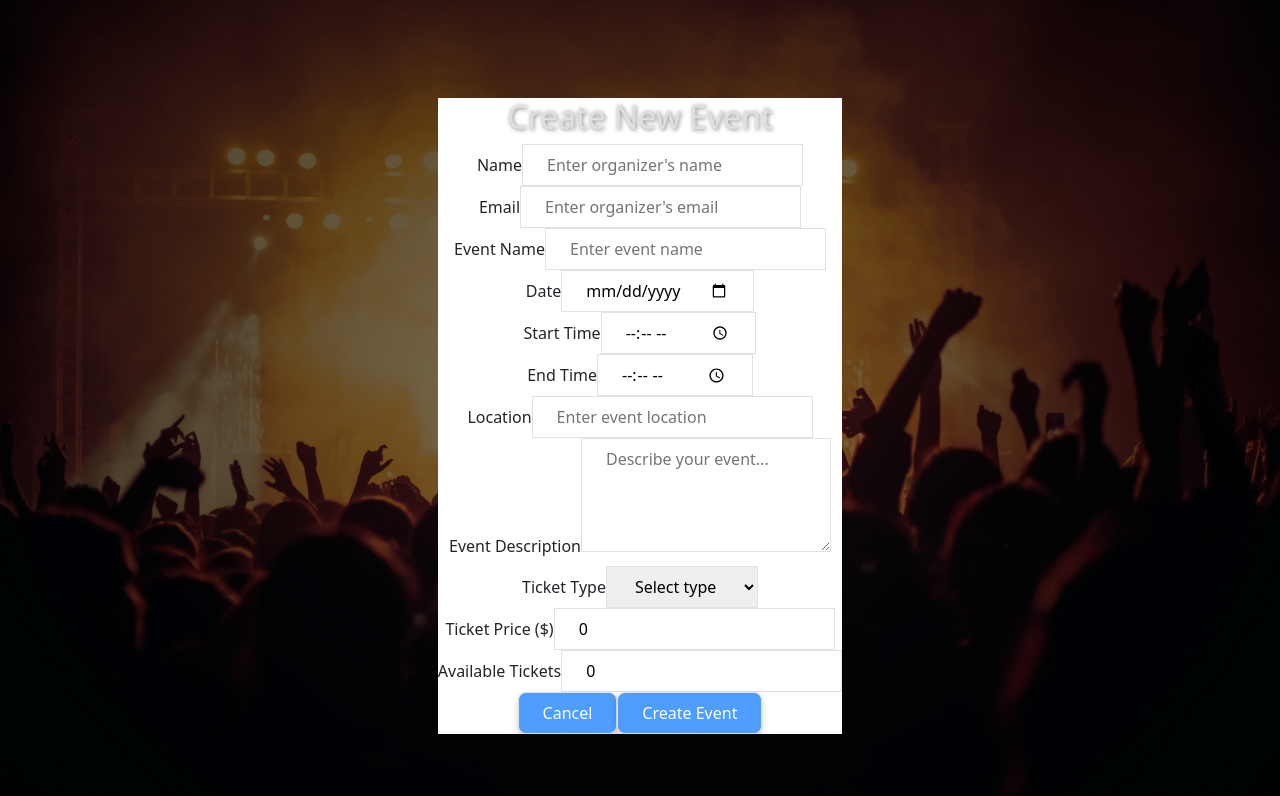
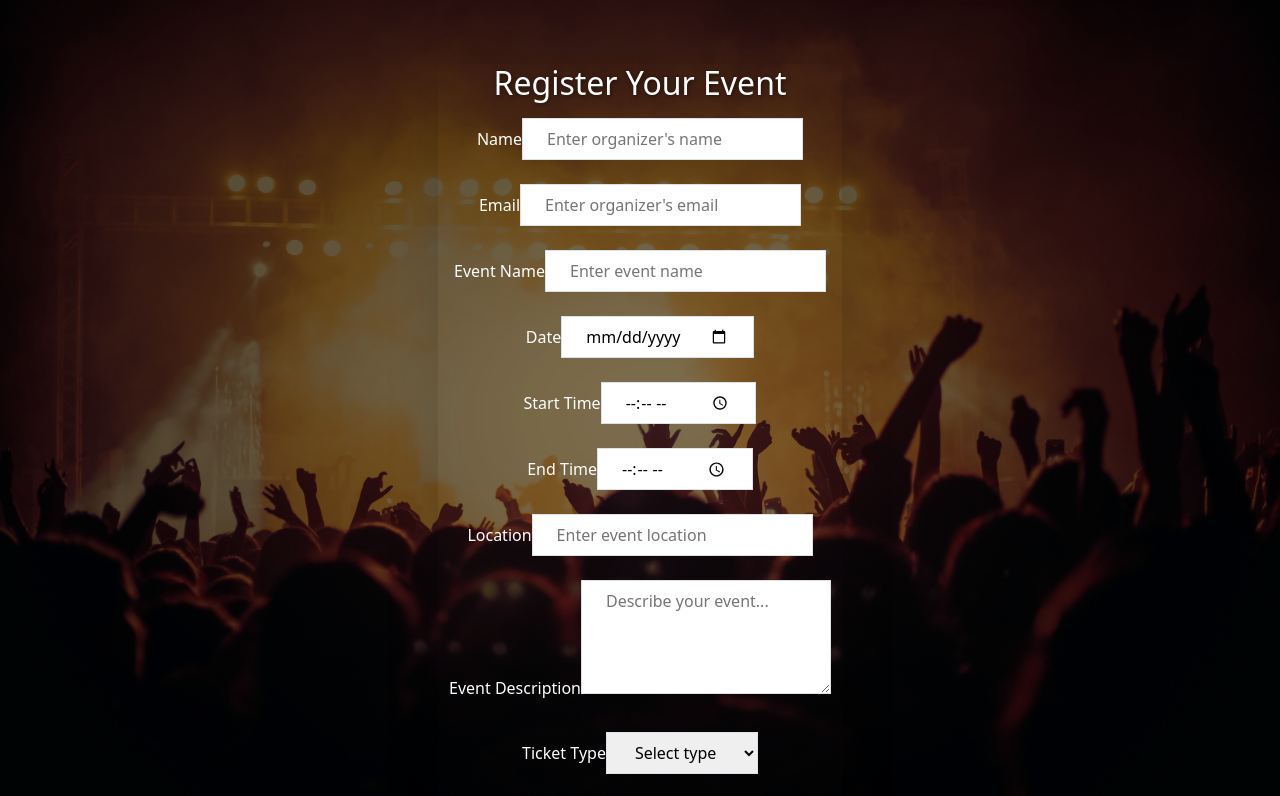
Before and after one commit to ab490/book-it-now, a React (Vite) app in the folder client/: page /register-event in a window 1280 px wide. Shown: the top 796 px of the page. Built offline with nearby package versions, Linux system fonts and the light colour scheme.

Commit message:
enhanced ui

```diff
--- a/client/src/components/CreateEvent.tsx
+++ b/client/src/components/CreateEvent.tsx
@@ -77,32 +77,26 @@ function CreateEvent() {
   };
 
   return (
-    <div className="min-h-screen bg-gray-50 py-8">
-      <div className="max-w-3xl mx-auto bg-white rounded-lg shadow-md p-8">
-        <h2 className="text-3xl font-bold text-center mb-8 text-gray-800">Create New Event</h2>
-
+    <div className="min-h-screen flex items-center justify-center">
+      <div className="translucent-container p-8 bg-white/10 backdrop-blur-lg rounded-2xl shadow-lg">
+        <h2 className="text-3xl font-bold text-white text-center mb-6">Register Your Event</h2>
         <form onSubmit={handleSubmit} className="space-y-6">
-
-
-
           {/* Organizer Details */}
-          <div className="grid grid-cols-1 md:grid-cols-2 gap-6">
-            <div>
-              <label className="block text-sm font-medium text-gray-700 mb-2">
-                Name
-              </label>
+          <div className="grid grid-cols-1 md:grid-cols-2 gap-6 mb-4">
+            <div className="mb-4">
+              <label className="block text-white text-sm font-medium mb-2 mr-12">Name</label>
               <input
                 type="text"
                 name="organizer_name"
                 value={eventData.organizer_name}
                 onChange={handleChange}
-                className="w-full px-4 py-2 border border-gray-300 rounded-md focus:ring-2 focus:ring-blue-500"
+                className="w-full mt-2 px-4 py-2 border border-gray-300 rounded-md focus:ring-2 focus:ring-blue-500"
                 placeholder="Enter organizer's name"
                 required
               />
             </div>
-            <div>
-              <label className="block text-sm font-medium text-gray-700 mb-2">
+            <div className="mb-4">
+              <label className="block text-white text-sm font-medium mb-2">
                 Email
               </label>
               <input
@@ -117,11 +111,10 @@ function CreateEvent() {
             </div>
           </div>
 
-
           {/* Basic Event Details */}
-          <div className="grid grid-cols-1 md:grid-cols-2 gap-6">
-            <div>
-              <label className="block text-sm font-medium text-gray-700 mb-2">
+          <div className="grid grid-cols-1 md:grid-cols-2 gap-6 mb-4">
+            <div className="mb-4">
+              <label className="block text-white text-sm font-medium mb-2">
                 Event Name
               </label>
               <input
@@ -140,12 +133,10 @@ function CreateEvent() {
             </div>
           </div>
 
-
-
           {/* Date and Time */}
-          <div className="grid grid-cols-1 md:grid-cols-3 gap-6">
-            <div>
-              <label className="block text-sm font-medium text-gray-700 mb-2">
+          <div className="grid grid-cols-1 md:grid-cols-3 gap-6 mb-4">
+            <div className="mb-4">
+              <label className="block text-white text-sm font-medium mb-2">
                 Date
               </label>
               <input
@@ -157,9 +148,8 @@ function CreateEvent() {
                 required
               />
             </div>
-
-            <div>
-              <label className="block text-sm font-medium text-gray-700 mb-2">
+            <div className="mb-4">
+              <label className="block text-white text-sm font-medium mb-2">
                 Start Time
               </label>
               <input
@@ -171,9 +161,8 @@ function CreateEvent() {
                 required
               />
             </div>
-
-            <div>
-              <label className="block text-sm font-medium text-gray-700 mb-2">
+            <div className="mb-4">
+              <label className="block text-white text-sm font-medium mb-2">
                 End Time
               </label>
               <input
@@ -191,8 +180,8 @@ function CreateEvent() {
           </div>
 
           {/* Location */}
-          <div>
-            <label className="block text-sm font-medium text-gray-700 mb-2">
+          <div className="mb-4">
+            <label className="block text-white text-sm font-medium mb-2">
               Location
             </label>
             <input
@@ -207,8 +196,8 @@ function CreateEvent() {
           </div>
 
           {/* Description */}
-          <div>
-            <label className="block text-sm font-medium text-gray-700 mb-2">
+          <div className="mb-4">
+            <label className="block text-white text-sm font-medium mb-2">
               Event Description
             </label>
             <textarea
@@ -223,9 +212,9 @@ function CreateEvent() {
           </div>
 
           {/* Ticket Information */}
-          <div className="grid grid-cols-1 md:grid-cols-3 gap-6">
-            <div>
-              <label className="block text-sm font-medium text-gray-700 mb-2">
+          <div className="grid grid-cols-1 md:grid-cols-3 gap-6 mb-4">
+            <div className="mb-4">
+              <label className="block text-white text-sm font-medium mb-2">
                 Ticket Type
               </label>
               <select
@@ -241,9 +230,8 @@ function CreateEvent() {
                 ))}
               </select>
             </div>
-
-            <div>
-              <label className="block text-sm font-medium text-gray-700 mb-2">
+            <div className="mb-4">
+              <label className="block text-white text-sm font-medium mb-2">
                 Ticket Price ($)
               </label>
               <input
@@ -256,9 +244,8 @@ function CreateEvent() {
                 placeholder="0"
               />
             </div>
-
-            <div>
-              <label className="block text-sm font-medium text-gray-700 mb-2">
+            <div className="mb-4">
+              <label className="block text-white text-sm font-medium mb-2">
                 Available Tickets
               </label>
               <input
@@ -274,7 +261,7 @@ function CreateEvent() {
           </div>
 
           {/* Submit Button */}
-          <div className="flex gap-4 justify-end mt-6">
+          <div className="flex gap-4 justify-end mt-8">
             <button
               type="button"
               className="px-6 py-2 border rounded-md hover:border-blue-500 transition-colors"
@@ -290,7 +277,6 @@ function CreateEvent() {
               {loading ? 'Creating...' : 'Create Event'}
             </button>
           </div>
-
         </form>
       </div>
     </div>
```
